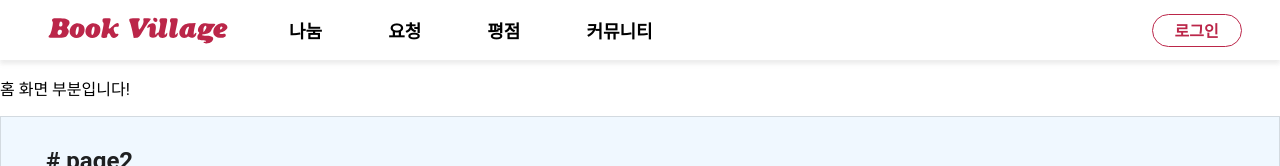
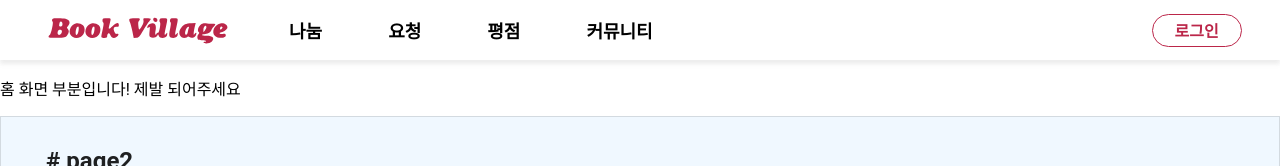
Before and after one commit to codestates-seb/seb41_main_015, a React (Create React App) app in the folder client/: page / in a window 1280 px wide. Shown: the top 166 px of the page. Built offline with nearby package versions, Linux system fonts and the light colour scheme.

Commit message:
feat/fe/test: 머지 테스트

```diff
--- a/client/src/page/Home.js
+++ b/client/src/page/Home.js
@@ -35,7 +35,7 @@ const Home = () => {
           handleCloseModal={handleCloseModal}
         />
       ) : null}
-      <p>홈 화면 부분입니다!</p>
+      <p>홈 화면 부분입니다! 제발 되어주세요</p>
       {/* 캐러셀 */}
       <CarouselForm />
     </>
```
